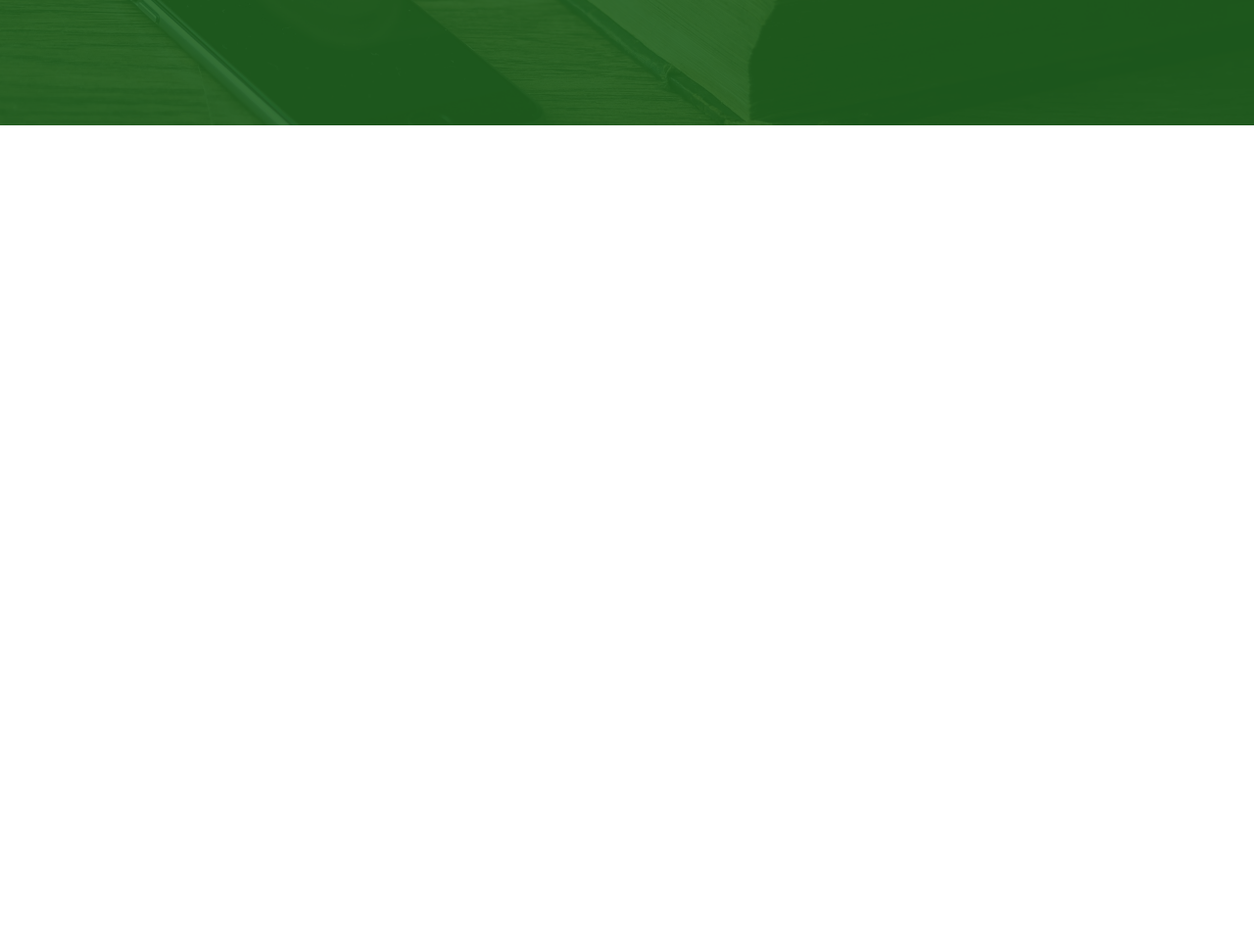
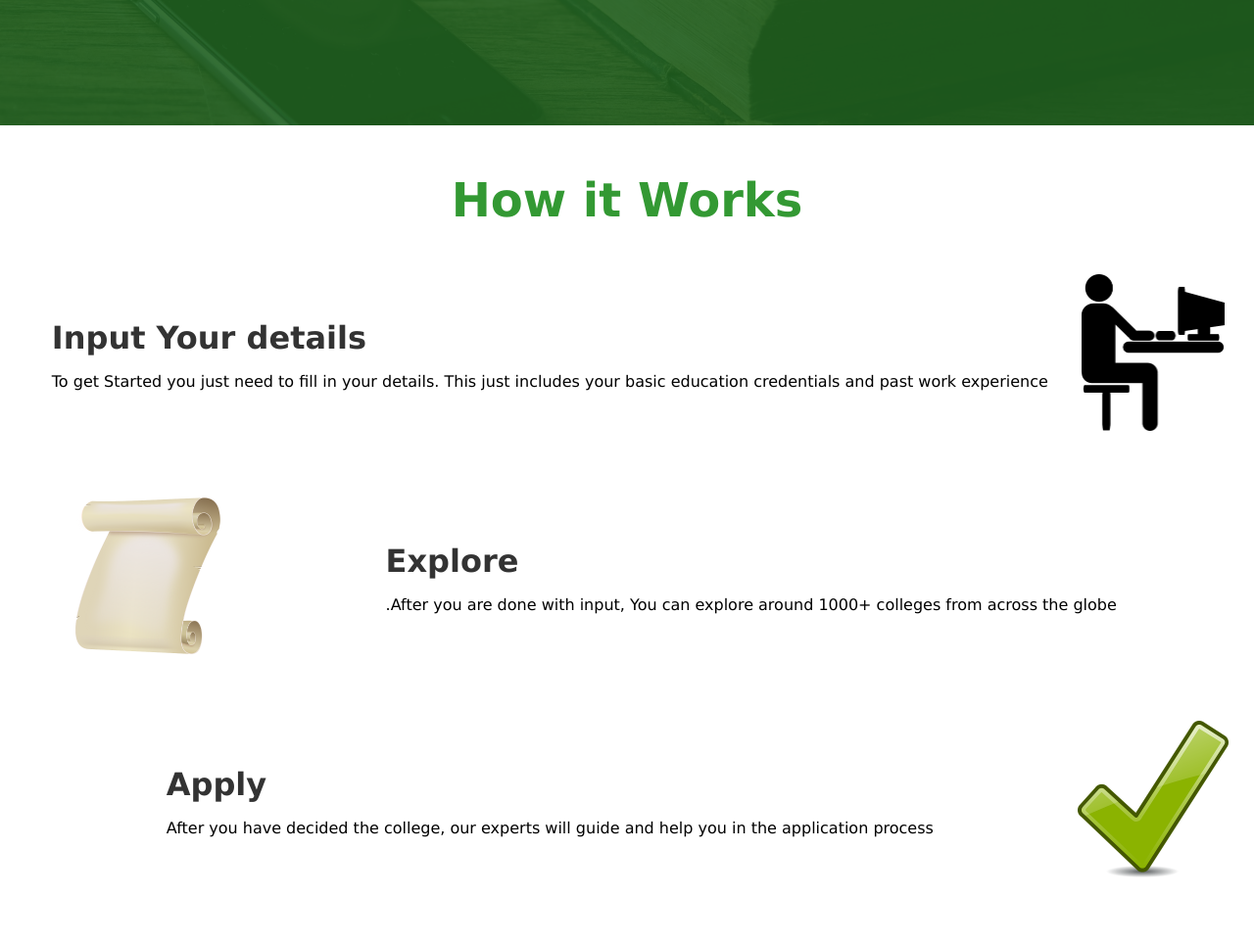
Before and after one commit to prince-thind/business-page, a plain HTML site: page index.html in a window 1280 px wide. Shown: the part 488-1452 px from the top of the page at 98% size. Before the commit the page ends 800 px from the top, so only its background shows below. Drawn offline with Linux system fonts and the light colour scheme.

Commit message:
create work section

```diff
--- a/index.css
+++ b/index.css
@@ -6,6 +6,11 @@
 
 body {
     font-family: Verdana, Geneva, Tahoma, sans-serif;
+}
+
+ul {
+    list-style-type: none;
+
 }
 
 header {
@@ -26,7 +31,6 @@ header {
 
 .nav-links {
     display: flex;
-    list-style-type: none;
 }
 
 .nav-links li {
@@ -82,3 +86,34 @@ header {
 .intro-get-started:hover {
     transform: scale(1.05);
 }
+
+.section-heading {
+    text-align: center;
+    color: hsl(120, 50%, 40%);
+    font-size: 3rem;
+    padding: 1em;
+}
+
+.work-item {
+    display: grid;
+    grid-template-columns: 5fr 1fr;
+    place-items: center;
+    padding-bottom: 4em;
+    direction: rtl;
+    padding-left: 3em;
+}
+
+.work-item:nth-child(2n-1) {
+    direction: ltr;
+}
+
+
+.work-item-heading {
+    font-size: 2rem;
+    padding-bottom: 0.5em;
+    color: hsl(0, 0%, 20%);
+}
+
+.work-item-image {
+    height: 20vh;
+}
--- a/index.html
+++ b/index.html
@@ -22,11 +22,11 @@
         </ul>
     </header>
     <main>
-        <div class="intro-container">
+        <section class="intro-container">
             <div class="intro">
-                <div class="intro-heading">
+                <h1 class="intro-heading">
                     College Recommendations
-                </div>
+                </h1>
                 <div class="intro-tag-line">
                     Enter your Educational data to get personalized college
                     recommendations based on your specific needs.
@@ -35,7 +35,56 @@
                     GET STARTED
                 </div>
             </div>
-        </div>
+        </section>
+        <section class="work section">
+            <h2 class="section-heading">
+                How it Works
+            </h2>
+            <ul class="work-list">
+                <li class="work-item">
+                    <div class="work-item-text">
+
+                        <h4 class="work-item-heading">
+                            Input Your details
+                        </h4>
+                        <p class="work-item-description">
+                            To get Started you just need to fill in your details. This just includes your basic
+                            education credentials and past work experience </p>
+                    </div>
+                    <div class="work-item-image-container">
+                        <img class="work-item-image" src="./assets/work-item-1.png" alt="work item">
+                    </div>
+                </li>
+                <li class="work-item">
+                    <div class="work-item-text">
+
+                        <h4 class="work-item-heading">
+                            Explore
+                        </h4>
+                        <p class="work-item-description">
+                            After you are done with input, You can explore around 1000+ colleges from across the globe.
+                        </p>
+                    </div>
+                    <div class="work-item-image-container">
+                        <img class="work-item-image" src="./assets/work-item-2.png" alt="work item">
+                    </div>
+                </li>
+                <li class="work-item">
+                    <div class="work-item-text">
+
+                        <h4 class="work-item-heading">
+                            Apply
+                        </h4>
+                        <p class="work-item-description">
+                            After you have decided the college, our experts will guide and help you in the application
+                            process </p>
+                    </div>
+                    <div class="work-item-image-container">
+                        <img class="work-item-image" src="./assets/work-item-3.png" alt="work item">
+                    </div>
+                </li>
+            </ul>
+        </section>
     </main>
 </body>
 
```
Also changed, not shown: assets/work-item-1.png (added), assets/work-item-2.png (added), assets/work-item-3.png (added).
